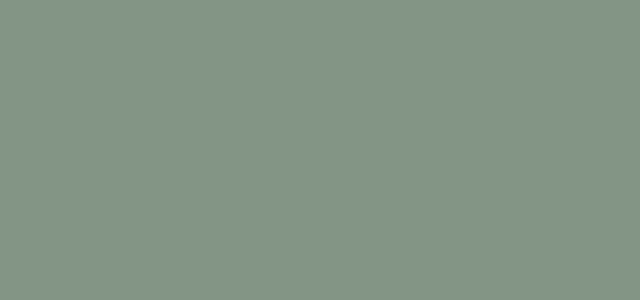
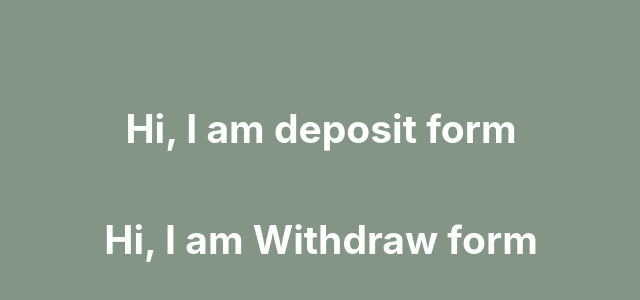
Before and after one commit to talebhammoude/FE21-JS3-taleb-hammoude-homework1, a React (Create React App) app in the folder js3homework1/: page / in a window 1280 px wide. Shown: the part 216-516 px from the top of the page, without its empty margins (319-959 px from the left). Built offline with nearby package versions, Linux system fonts and the light colour scheme.

Commit message:
create components

```diff
--- a/js3homework1/src/App.js
+++ b/js3homework1/src/App.js
@@ -1,10 +1,13 @@
 import './App.css';
+import Deposit from './Components/Deposit';
+import Withdraw from './Components/Withdraw';
 
 function App() {
   return (
     <div className="App">
       <header className="App-header">
-
+        <Deposit/>
+        <Withdraw/>
       </header>
     </div>
   );
--- /dev/null
+++ b/js3homework1/src/Components/Deposit/index.js
@@ -0,0 +1,13 @@
+import React from 'react';
+
+
+
+class Deposit extends React.Component {
+
+
+    render() {
+      return <h2>Hi, I am deposit form</h2>;
+    }
+  }
+
+  export default Deposit;
--- /dev/null
+++ b/js3homework1/src/Components/Withdraw/index.js
@@ -0,0 +1,15 @@
+import React from 'react';
+
+
+
+class Withdraw extends React.Component {
+
+
+    render() {
+
+      return <h2>Hi, I am Withdraw form</h2>;
+
+    }
+  }
+
+  export default Withdraw;
```
